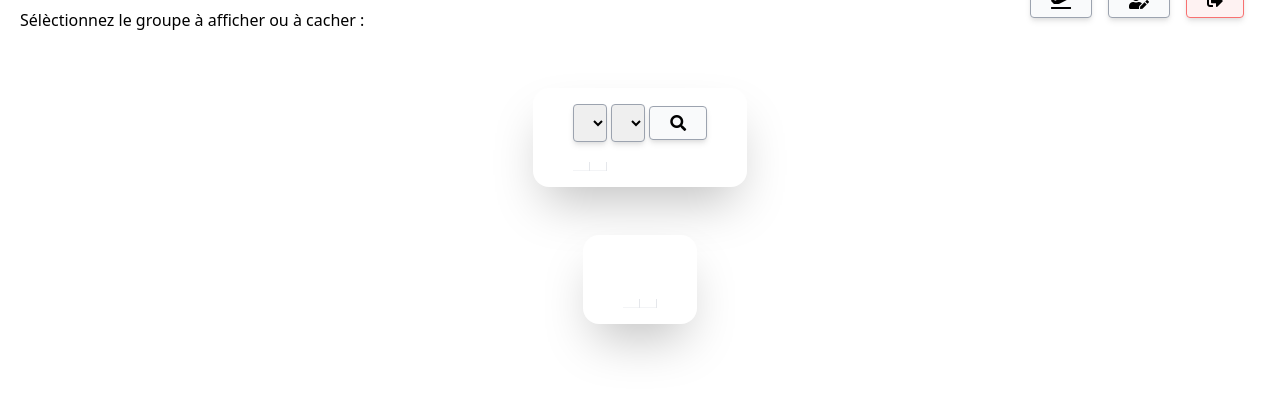
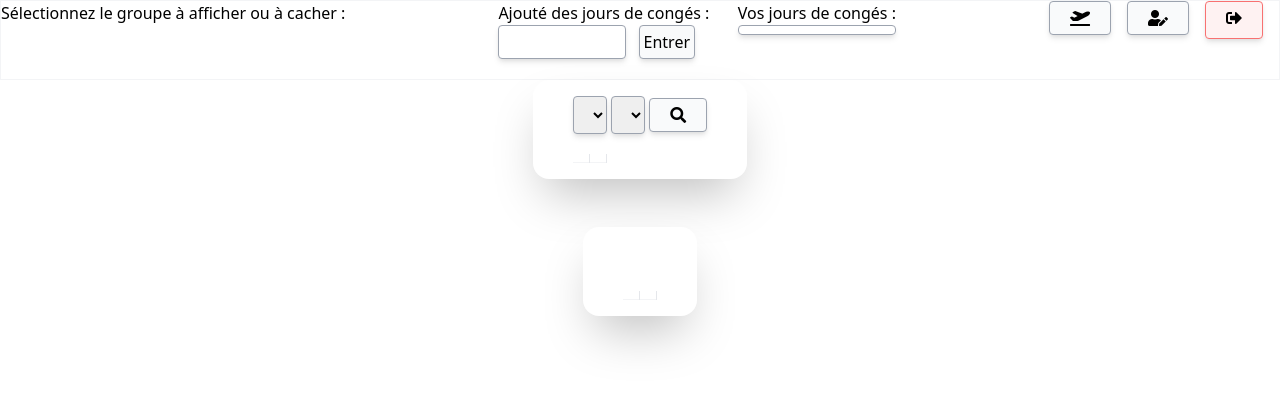
Before and after one commit to RomainChardon/CalendrierVacance, a Symfony app: template templates/calendrier/index.html.twig in a window 1280 px wide. Shown: the top 396 px of the page. Run offline with Twig, Linux system fonts and the light colour scheme; the template is opened without the code that fills it, so the values that code supplies are empty; some libraries are stand-ins or nearby versions.

Commit message:
ajouter des conges, et affichage

```diff
--- a/src/Controller/CalendrierController.php
+++ b/src/Controller/CalendrierController.php
@@ -75,8 +75,10 @@ class CalendrierController extends AbstractController
         //    var_dump( $vacance->getDateDebut());
         // }
 
+        return $this->render('/calendrier/index.html.twig', [
+            // Congés user
+            'nbConges' => $this->getUser()->getNbConges(),
 
-        return $this->render('/calendrier/index.html.twig', [
             // Date actuel
             'anneeActuel' => $this->anneeActuel,
             'moisActuel' => $this->moisActuel,
--- a/templates/calendrier/index.html.twig
+++ b/templates/calendrier/index.html.twig
@@ -6,16 +6,29 @@
 {% include "include/notif.html.twig" %}
 
 
-<div class="h-20">
-    <div class="flex flex-row mt-2 ml-5 justify-start">
+<div class="h-20 border border-gray-100 flex justify-between">
+    <div class="flex flex-row">
         <div class="">
-                <p class="">Sélèctionnez le groupe à afficher ou à cacher :</p>
+                <p class="">Sélectionnez le groupe à afficher ou à cacher :</p>
                 {% for groupes in tousLesGroupes %}
                     <button class="border border-gray-400 shadow-md rounded mb-2 hover:bg-gray-400 p-1" style="background-color: {{ groupes.couleur }};" onclick="afficherGroupe('{{groupes.nomGroupe}}')">{{groupes.nomGroupe}}</button>
                 {% endfor %}
         </div>
     </div>
-    <div class="flex flex-row mr-5 -mt-12 justify-end">
+    <div class="flex flex-row w-2/6 justify-around">
+        <div class="">
+            <p>Ajouté des jours de congés :</p>
+            <form action="{{ path('modifierCongés_utilisateur', {'id':app.user.id}) }}" method="post">
+                <input type="number" name="nbConges" id="nbConges" step="0.5" class="border border-gray-400 shadow-md rounded w-32 mr-2 p-1">
+                <input type="submit" value="Entrer" class="border border-gray-400 bg-gray-50 shadow-md rounded p-1 hover:bg-gray-400 transition duration-200">
+            </form>
+        </div>
+        <div class="">
+            <p>Vos jours de congés :</p>
+            <p class="border border-gray-400 shadow-md rounded w-full mr-2 p-1">{{ nbConges }}</p>
+        </div>
+    </div>
+    <div class="flex flex-row">
         <form action="{{ path('index') }}" method="POST">
             <button type="submit" class="border border-gray-400 bg-gray-50 shadow-md rounded p-1 px-5 mr-4 hover:bg-gray-400 transition duration-200"><i class="fas fa-plane-departure"></i></button></form>
         {% if is_granted('ROLE_ADMIN') %}
@@ -23,7 +36,7 @@
             <form action="{{ path('utilisateur') }}" method="POST"><button type="submit" class="border border-gray-400 bg-gray-50 shadow-md rounded p-1 px-5 mr-4 hover:bg-gray-400 transition duration-200"><i class="fas fa-users"></i></button></form>
         {% endif %}
         <form action="{{ path('modif_user',{'id':app.user.id}) }}" method="POST"><button type="submit" class="border border-gray-400 bg-gray-50 shadow-md rounded p-1 px-5 mr-4 hover:bg-gray-400 transition duration-200"><i class="fas fa-user-edit"></i></button></form>
-        <a href="{{ path('app_logout') }}" class="border border-red-400 bg-red-50 shadow-md rounded p-1 px-5 mr-4 hover:bg-red-400 transition duration-200"><i class="fas fa-sign-out-alt"></i></a>
+        <a href="{{ path('app_logout') }}" class="border border-red-400 bg-red-50 shadow-md rounded p-1 px-5 mr-4 mb-10 hover:bg-red-400 transition duration-200"><i class="fas fa-sign-out-alt"></i></a>
     </div>
 </div>
 
```
Also changed, not shown: migrations/Version20220110091331.php (added, +31 -0 lines), src/Controller/UtilisateurController.php (+18 -1 lines), src/Entity/User.php (+17 -0 lines).
